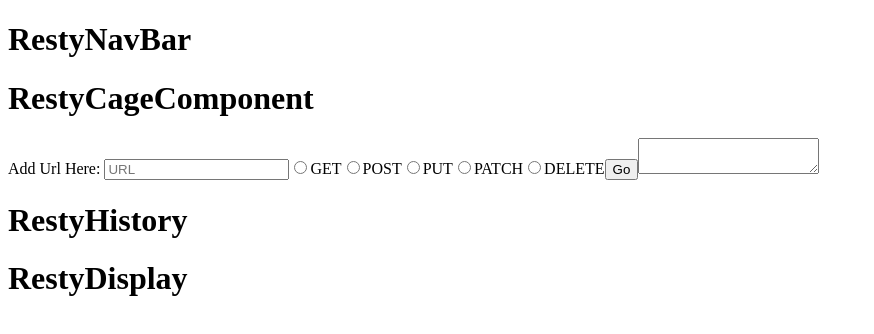
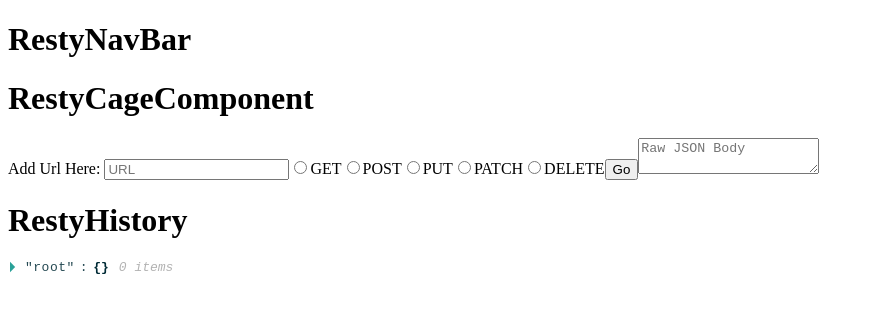
Before and after one commit to pete-hamrick/RESTy, a React app: page / in a window 1280 px wide. Shown: the top 334 px of the page, without its empty margins (0-874 px from the left). Built offline with nearby package versions, Linux system fonts and the light colour scheme.

Commit message:
built out basic display, installed react-json-view, need to add src to the reactjson component

```diff
--- a/package.json
+++ b/package.json
@@ -25,7 +25,8 @@
   "license": "ISC",
   "dependencies": {
     "react": "^17.0.2",
-    "react-dom": "^17.0.2"
+    "react-dom": "^17.0.2",
+    "react-json-view": "^1.21.3"
   },
   "devDependencies": {
     "@babel/core": "^7.16.0",
--- a/src/Containers/RestyContainer.jsx
+++ b/src/Containers/RestyContainer.jsx
@@ -5,6 +5,8 @@ import RestyDisplay from '../components/resty/RestyDisplay';
 import RestyHeader from '../components/resty/RestyHeader';
 
 export default class RestyCage extends Component {
+  // state:
+  // urlInput, selectedMethod, history, response, loading, jsonHeader
   render() {
     return (
       <>
--- a/src/components/resty/RestyDisplay.jsx
+++ b/src/components/resty/RestyDisplay.jsx
@@ -1,7 +1,13 @@
 import React from 'react';
+import ReactJson from 'react-json-view';
 
-function RestyDisplay() {
-  return <h1>RestyDisplay</h1>;
+function RestyDisplay({}) {
+  return (
+    <section aria-label="resultsDisplay">
+      {/* TODO add src to ReactJson */}
+      <ReactJson />
+    </section>
+  );
 }
 
 export default RestyDisplay;
--- a/src/components/resty/RestyForm.jsx
+++ b/src/components/resty/RestyForm.jsx
@@ -8,25 +8,22 @@ function RestyForm() {
       <input id="urlInput" name="urlInput" placeholder="URL"></input>
 
       <input id="GET" type="radio" name="methodSelector"></input>
-      <label for="GET">GET</label>
+      <label htmlFor="GET">GET</label>
       <input id="POST" type="radio" name="methodSelector"></input>
-      <label for="POST">POST</label>
+      <label htmlFor="POST">POST</label>
       <input id="PUT" type="radio" name="methodSelector"></input>
-      <label for="PUT">PUT</label>
+      <label htmlFor="PUT">PUT</label>
       <input id="PATCH" type="radio" name="methodSelector"></input>
-      <label for="PATCH">PATCH</label>
+      <label htmlFor="PATCH">PATCH</label>
       <input id="DELETE" type="radio" name="methodSelector"></input>
-      <label for="DELETE">DELETE</label>
+      <label htmlFor="DELETE">DELETE</label>
 
       <button aria-label="goButton">Go</button>
 
-      <textarea></textarea>
+      <textarea placeholder="Raw JSON Body"></textarea>
     </form>
   );
-  // Input
-  // Radio Button Methods
-  // Button
-  // Text Area for JSON
+  // could break radio inputs into component and pass props
 }
 
 export default RestyForm;
```
Also changed, not shown: 1 other file (tests, documents, lock files or other folders).
